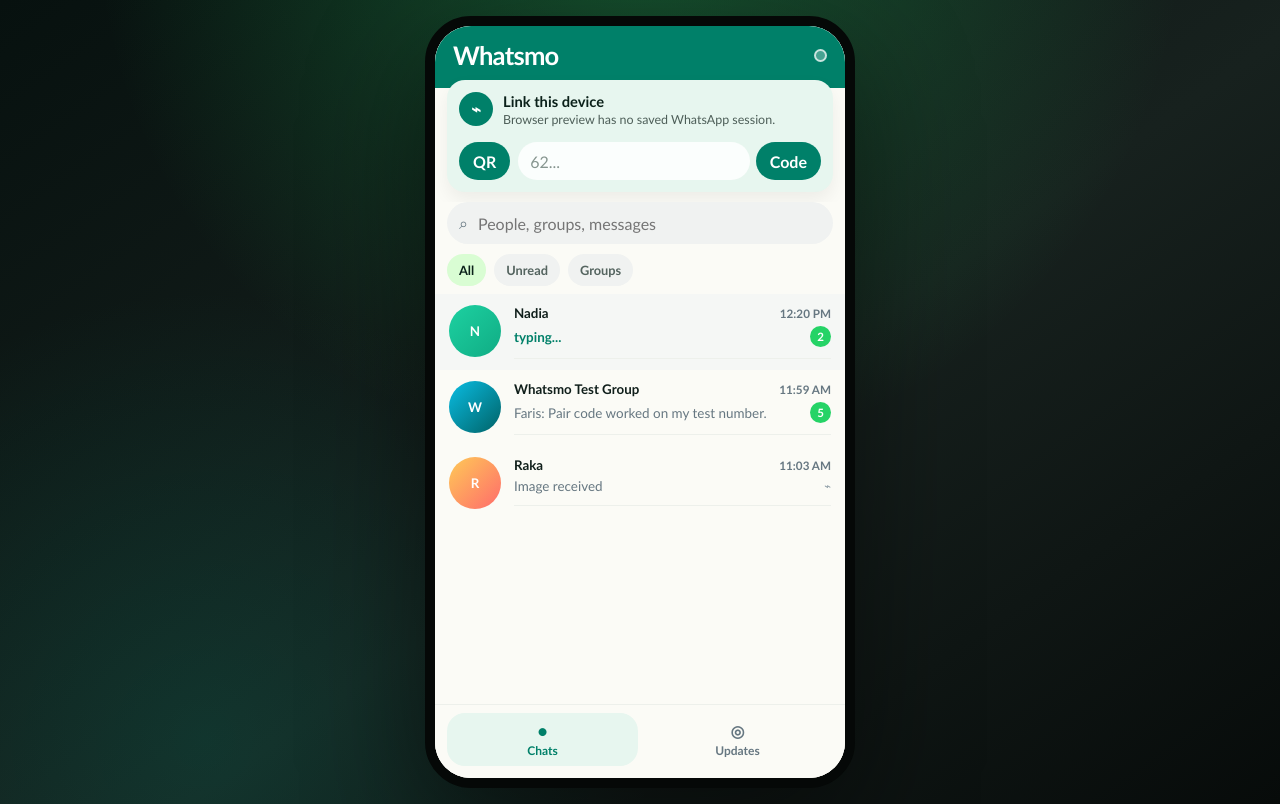
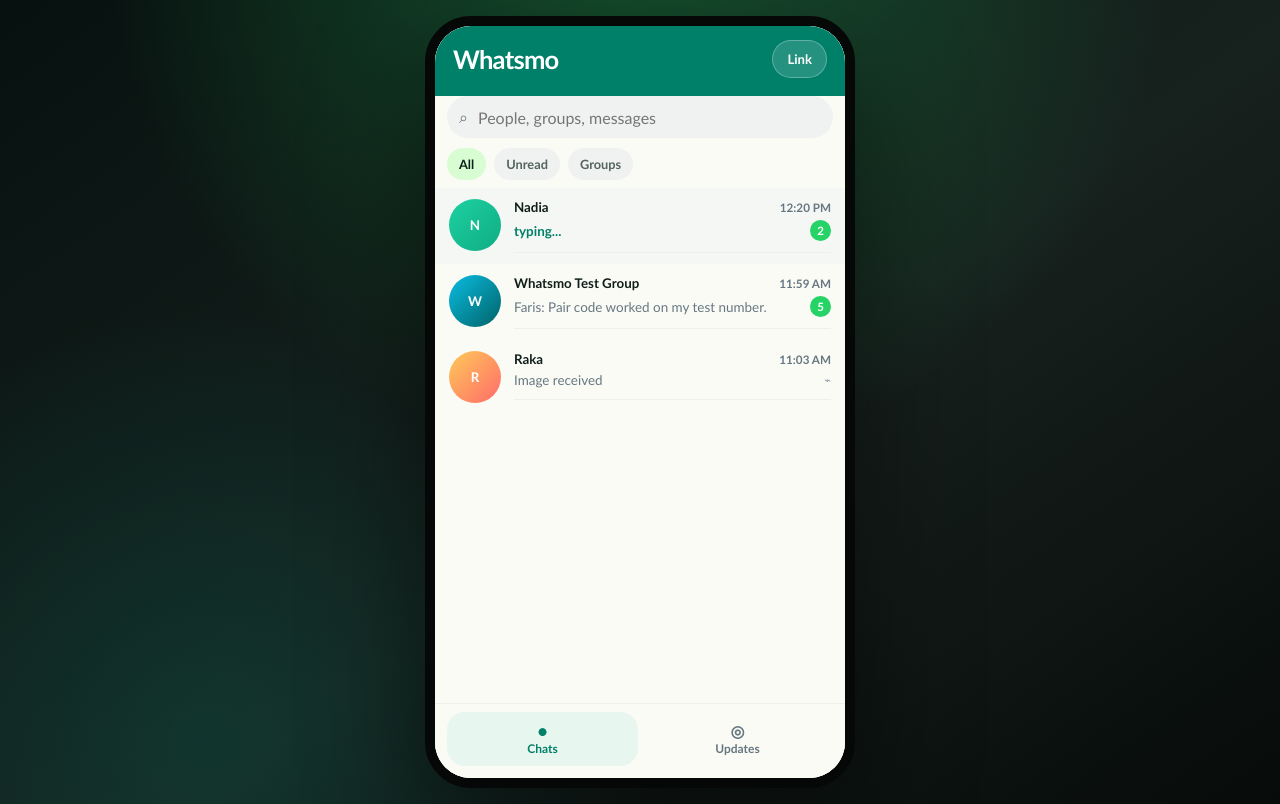
Before and after one commit to Whatsmo/whatsmo, a SvelteKit app: page / in a window 1280 px wide. Built offline with nearby package versions, Linux system fonts and the light colour scheme.

Commit message:
feat: move pairing flow to link modal

```diff
--- a/src/lib/components/AuthPanel.svelte
+++ b/src/lib/components/AuthPanel.svelte
@@ -160,7 +160,7 @@
     display: grid;
     grid-template-columns: auto 1fr;
     gap: 10px;
-    margin: -8px 12px 10px;
+    margin: 0;
     padding: 12px;
     border-radius: 18px;
     color: #0b211a;
--- a/src/routes/+page.svelte
+++ b/src/routes/+page.svelte
@@ -13,6 +13,7 @@
     refreshAccountDevice,
     requestNotifications,
     resumeSession,
+    retryMessage,
     selectedChat,
     selectedMessages,
     selectChat,
@@ -26,7 +27,16 @@
 
   let bridgeCleanup: UnlistenFn | undefined;
   let attachNotice = false;
+  let authModalOpen = false;
   let activeScreen: 'chats' | 'chat' | 'updates' = 'chats';
+
+  $: linkLabel =
+    $appState.auth.mode === 'connected'
+      ? 'Linked'
+      : $appState.auth.mode === 'connecting'
+        ? 'Pairing'
+        : 'Link';
+  $: linkModalTitle = $appState.auth.mode === 'connected' ? 'Linked account' : 'Link this device';
 
   onMount(() => {
     void requestNotifications();
@@ -65,7 +75,17 @@
     selectChat(chatId);
     activeScreen = 'chat';
   }
+
+  function closeAuthModal(): void {
+    authModalOpen = false;
+  }
 </script>
+
+<svelte:window
+  on:keydown={(event) => {
+    if (event.key === 'Escape') closeAuthModal();
+  }}
+/>
 
 <svelte:head>
   <title>Whatsmo · Rust-powered WhatsApp mobile</title>
@@ -83,17 +103,25 @@
         messages={$selectedMessages}
         onBack={() => (activeScreen = 'chats')}
         onSend={sendMessage}
+        onRetry={retryMessage}
         onAttach={showAttachNotice}
       />
     {:else}
       <div class="home-screen">
         <header class="app-header">
           <h1>Whatsmo</h1>
-          <span class:online={$appState.auth.mode === 'connected'} class="connection-dot" aria-label="Connection status"></span>
+          <button
+            class:connected={$appState.auth.mode === 'connected'}
+            class="link-button"
+            aria-haspopup="dialog"
+            aria-expanded={authModalOpen}
+            on:click={() => (authModalOpen = true)}
+          >
+            {linkLabel}
+          </button>
         </header>
 
-        <AuthPanel auth={$appState.auth} account={$appState.account} />
-
+        <div class="screen-content">
           {#if $appState.historySync}
             <section class:active={$appState.historySync.active} class="history-sync-banner" aria-live="polite">
               <strong>{$appState.historySync.active ? 'Syncing history' : 'History sync'}</strong>
@@ -106,6 +134,7 @@
           {:else}
             <StatusPanel auth={$appState.auth} contacts={$appState.contacts} />
           {/if}
+        </div>
 
         <nav class="bottom-nav" aria-label="Primary navigation">
           <button class:active={activeScreen === 'chats'} on:click={() => (activeScreen = 'chats')}>
@@ -121,6 +150,25 @@
 
   {#if attachNotice}
     <div class="toast" role="status">Media picker is queued for the next backend slice.</div>
+  {/if}
+
+  {#if authModalOpen}
+    <div class="modal-backdrop">
+      <button class="modal-dismiss" aria-label="Close link dialog" on:click={closeAuthModal}></button>
+      <div
+        class="link-modal"
+        role="dialog"
+        aria-modal="true"
+        aria-labelledby="link-modal-title"
+        tabindex="-1"
+      >
+        <header class="link-modal__header">
+          <h2 id="link-modal-title">{linkModalTitle}</h2>
+          <button aria-label="Close link dialog" on:click={closeAuthModal}>×</button>
+        </header>
+        <AuthPanel auth={$appState.auth} account={$appState.account} />
+      </div>
+    </div>
   {/if}
 </main>
 
@@ -191,9 +239,22 @@
 
   .home-screen {
     display: grid;
-    grid-template-rows: auto auto 1fr auto;
+    grid-template-rows: auto minmax(0, 1fr) auto;
     min-height: 0;
     background: var(--paper);
+  }
+
+  .screen-content {
+    display: flex;
+    flex-direction: column;
+    min-height: 0;
+    overflow: hidden;
+  }
+
+  .screen-content :global(.chat-list),
+  .screen-content :global(.status-panel) {
+    flex: 1 1 auto;
+    min-height: 0;
   }
 
   .app-header {
@@ -216,18 +277,22 @@
     letter-spacing: -0.03em;
   }
 
-  .connection-dot {
-    width: 13px;
-    height: 13px;
-    border: 2px solid rgba(255, 255, 255, 0.7);
+  .link-button {
+    min-height: 38px;
+    border: 1px solid rgba(255, 255, 255, 0.28);
     border-radius: 999px;
-    background: rgba(255, 255, 255, 0.28);
+    padding: 0 14px;
+    color: white;
+    font: inherit;
+    font-size: 0.82rem;
+    font-weight: 950;
+    background: rgba(255, 255, 255, 0.14);
   }
 
-  .connection-dot.online {
+  .link-button.connected {
+    color: #073b2f;
+    background: #d9fdd3;
     border-color: #d9fdd3;
-    background: #25d366;
-    box-shadow: 0 0 0 5px rgba(37, 211, 102, 0.18);
   }
 
   .bottom-nav {
@@ -267,14 +332,18 @@
     display: grid;
     gap: 2px;
     justify-items: center;
+    align-content: center;
+    min-height: 54px;
+    width: 100%;
     border: 0;
     border-radius: 18px;
-    padding: 8px 6px;
+    padding: 0 6px;
     color: #667781;
     font: inherit;
     font-size: 0.75rem;
     font-weight: 850;
     background: transparent;
+    line-height: 1.1;
   }
 
   .bottom-nav button.active {
@@ -283,7 +352,10 @@
   }
 
   .bottom-nav span {
+    display: block;
+    height: 18px;
     font-size: 1rem;
+    line-height: 18px;
   }
 
   .toast {
@@ -297,6 +369,76 @@
     font-weight: 900;
     background: var(--wa-mint);
     box-shadow: 0 18px 46px rgba(0, 0, 0, 0.2);
+  }
+
+  .modal-backdrop {
+    position: fixed;
+    inset: 0;
+    z-index: 20;
+    display: grid;
+    place-items: end center;
+    padding: max(18px, var(--safe-top)) max(12px, var(--safe-right)) max(18px, var(--safe-bottom)) max(12px, var(--safe-left));
+    background: rgba(0, 0, 0, 0.42);
+    backdrop-filter: blur(8px);
+  }
+
+  .link-modal {
+    position: relative;
+    z-index: 1;
+    display: grid;
+    gap: 14px;
+    width: min(100%, 430px);
+    max-height: min(78vh, 720px);
+    overflow-y: auto;
+    border-radius: 30px 30px 26px 26px;
+    padding: 16px;
+    background: var(--paper);
+    box-shadow: 0 28px 90px rgba(0, 0, 0, 0.38);
+    animation: modal-rise 180ms ease-out both;
+  }
+
+  .modal-dismiss {
+    position: absolute;
+    inset: 0;
+    border: 0;
+    padding: 0;
+    background: transparent;
+  }
+
+  .link-modal__header {
+    display: flex;
+    align-items: center;
+    justify-content: space-between;
+    gap: 14px;
+  }
+
+  .link-modal__header h2 {
+    margin: 0;
+  }
+
+  .link-modal__header h2 {
+    color: var(--ink);
+    font-size: 1.3rem;
+    letter-spacing: -0.03em;
+  }
+
+  .link-modal__header button {
+    width: 40px;
+    height: 40px;
+    border: 0;
+    border-radius: 999px;
+    color: #54645f;
+    font: inherit;
+    font-size: 1.45rem;
+    font-weight: 700;
+    background: #eef2ee;
+  }
+
+  @keyframes modal-rise {
+    from {
+      opacity: 0;
+      transform: translateY(18px) scale(0.98);
+    }
   }
 
   @media (max-width: 520px) {
@@ -315,5 +457,17 @@
     .bottom-nav {
       padding-bottom: max(12px, calc(8px + var(--safe-bottom)));
     }
+
+    .modal-backdrop {
+      place-items: end stretch;
+      padding: 0;
+    }
+
+    .link-modal {
+      width: 100%;
+      max-height: 86vh;
+      border-radius: 28px 28px 0 0;
+      padding-bottom: max(16px, calc(16px + var(--safe-bottom)));
+    }
   }
 </style>
```
Lines whose indentation alone changed are shown as unchanged.
